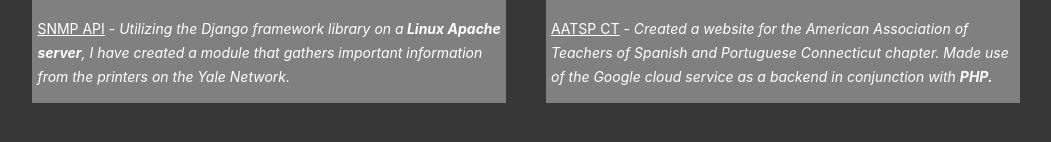
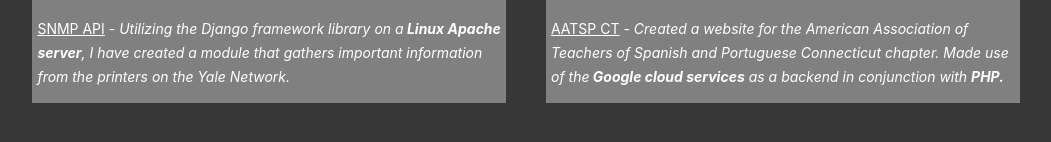
Before and after one commit to Jat-V/Portfolio, a React (Create React App) app: page / in a window 1280 px wide. Shown: the part 1894-2036 px from the top of the page, without its empty margins (114-1165 px from the left). Built offline with nearby package versions, Linux system fonts and the light colour scheme.

Commit message:
Changes from home

```diff
--- a/package.json
+++ b/package.json
@@ -9,7 +9,7 @@
     "react": "^18.2.0",
     "react-dom": "^18.2.0",
     "react-multi-carousel": "^2.8.2",
-    "react-scripts": "5.0.1",
+    "react-scripts": "^5.0.1",
     "web-vitals": "^2.1.4"
   },
   "scripts": {
--- a/public/index.html
+++ b/public/index.html
@@ -24,7 +24,7 @@
       work correctly both with client-side routing and a non-root public URL.
       Learn how to configure a non-root public URL by running `npm run build`.
     -->
-    <title>React App Test</title>
+    <title>JV Portfolio</title>
   </head>
   <body>
     <noscript>You need to enable JavaScript to run this app.</noscript>
--- a/src/dependencies/experience.js
+++ b/src/dependencies/experience.js
@@ -18,7 +18,7 @@
                     <a className="image-popup-no-margins" href={aatspct}>{<img src={aatspct} alt="AATSPCT Homepage" />}</a>
                     <p className="description"><u>AATSP CT</u> - <em>Created a website for the American Association of
                         Teachers of Spanish and Portuguese Connecticut chapter. Made use of the
-                        Google cloud service as a backend in conjunction with <b>PHP.</b></em></p>
+                        <b> Google cloud services</b> as a backend in conjunction with <b>PHP.</b></em></p>
                 </div>
                 <div className="portfolio-thumb">
                     <a className="image-popup-no-margins" href={av_qr}>{<img src={av_qr} alt="Avanti shipment slip" />}</a>
```
Also changed, not shown: 1 other file (tests, documents, lock files or other folders).
